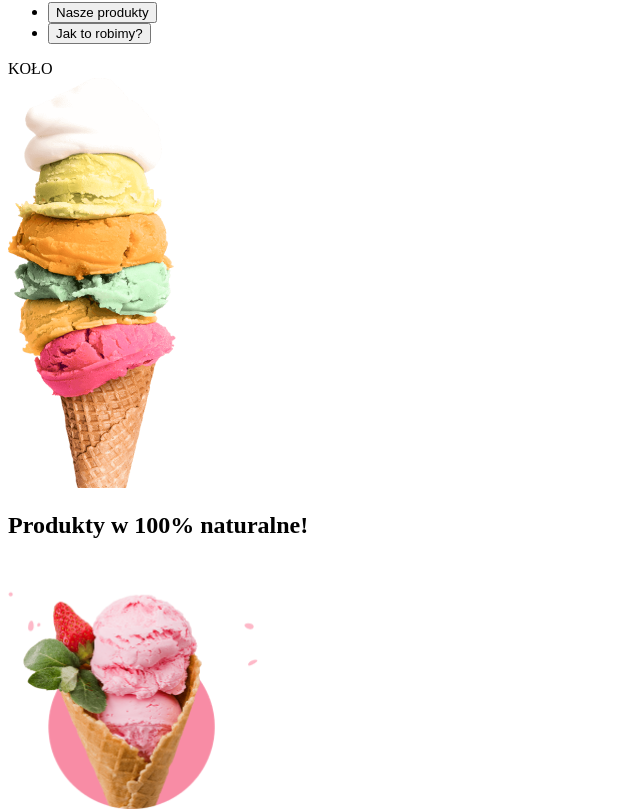
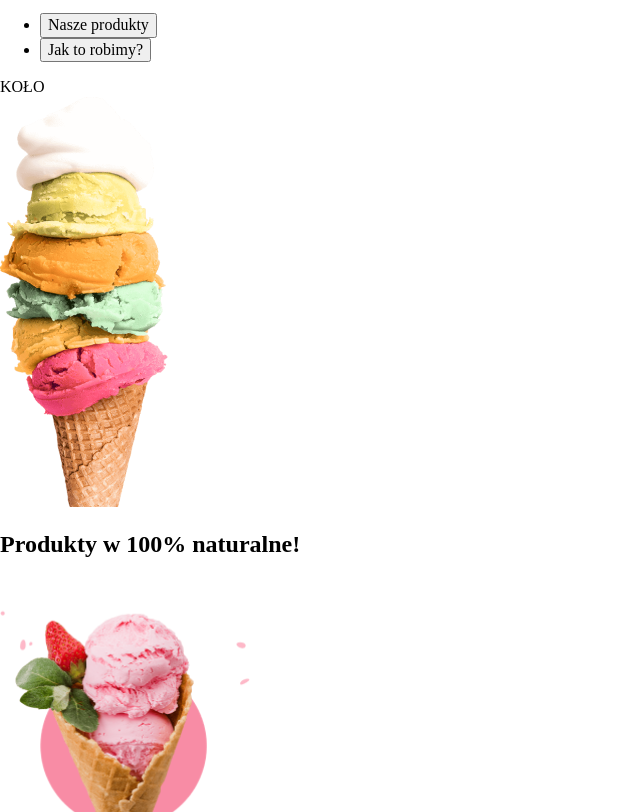
Before and after one commit to OstTomasz/icecreamalone, a website: page index.html in a window 1280 px wide. Shown: the part 256-1068 px from the top of the page, without its empty margins (0-640 px from the left). Drawn offline with nearby package versions, Linux system fonts and the light colour scheme.

Commit message:
added normalize

```diff
--- a/index.html
+++ b/index.html
@@ -4,6 +4,8 @@
     <meta charset="UTF-8" />
     <meta name="viewport" content="width=device-width, initial-scale=1.0" />
     <meta name="description" content="projekt strony sieci lodziarni" />
+    <link rel="stylesheet" href="./css/styles.css" />
+    <link rel="stylesheet" href="./node_modules/normalize.css/normalize.css" />
     <title>My own icecream!</title>
   </head>
   <body>
--- /dev/null
+++ b/package.json
@@ -0,0 +1,5 @@
+{
+  "dependencies": {
+    "normalize.css": "^8.0.1"
+  }
+}
```
Also changed, not shown: css/styles.css (added), 1 other file.
